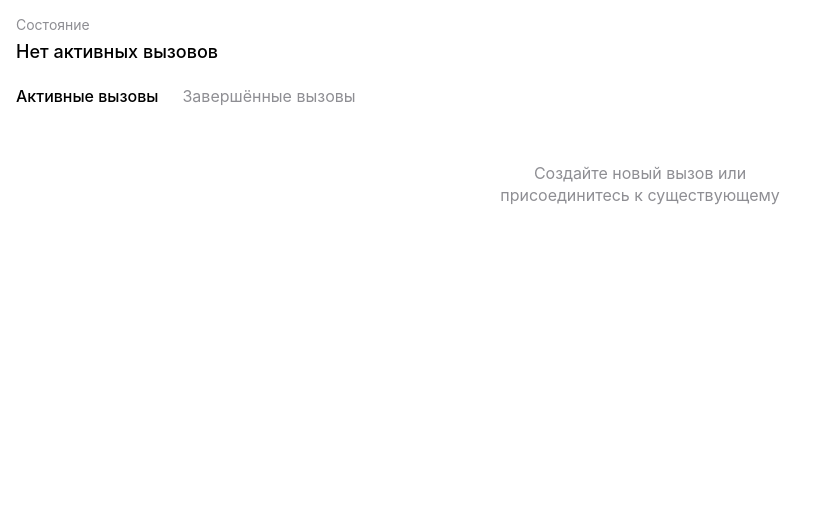
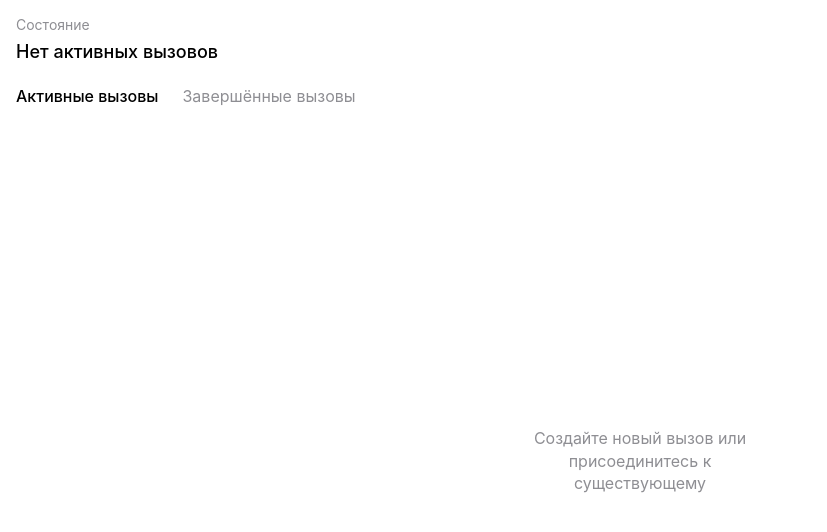
Before and after one commit to nsnacademy/nsn-tgproj, a React (Vite) app: page / in a window 1280 px wide. Shown: the top 532 px of the page, without its empty margins (0-827 px from the left). Built offline with nearby package versions, Linux system fonts and the light colour scheme.

Commit message:
v1.1 home

```diff
--- a/src/screens/Home/styles.ts
+++ b/src/screens/Home/styles.ts
@@ -1,16 +1,11 @@
 import styled from 'styled-components';
 
 export const HomeContainer = styled.div`
-  width: 100%;
-  height: 100%;
+  flex: 1;
 
   display: flex;
   flex-direction: column;
-
-  /* 🔹 основной внутренний отступ */
   padding: 16px;
-
-  box-sizing: border-box;
 `;
 
 export const Header = styled.div`
@@ -46,14 +41,14 @@ export const Content = styled.div`
   flex: 1;
 
   display: flex;
-  align-items: flex-start;
+  align-items: center;
   justify-content: center;
 
-  /* 🔹 вместо 96px — адаптивный отступ */
-  padding-top: 24px;
+  min-height: 0;
 `;
 
 export const EmptyText = styled.div`
+  max-width: 260px;
   font-size: 16px;
   color: #8e8e93;
   text-align: center;
--- a/src/screens/Splash/styles.ts
+++ b/src/screens/Splash/styles.ts
@@ -1,17 +1,14 @@
 import styled from 'styled-components';
 
 export const SplashContainer = styled.div`
-  width: 100%;
-  height: 100%;
+  flex: 1;
 
   display: flex;
   flex-direction: column;
   align-items: center;
   justify-content: center;
 
-  /* 🔹 безопасные отступы уже учтены глобально */
   padding: 16px;
-
   text-align: center;
 `;
 
--- a/src/shared/config/globalStyles.ts
+++ b/src/shared/config/globalStyles.ts
@@ -9,8 +9,7 @@ export const GlobalStyles = createGlobalStyle`
   }
 
   html,
-  body,
-  #root {
+  body {
     width: 100%;
     height: 100%;
     margin: 0;
@@ -20,20 +19,20 @@ export const GlobalStyles = createGlobalStyle`
     color: var(--tg-text, #111);
 
     font-family: -apple-system, BlinkMacSystemFont, 'Inter', 'Segoe UI', Roboto, sans-serif;
-
     overflow: hidden;
   }
 
-  /* 🧠 Telegram / iOS safe areas */
-  body {
+  #root {
+    width: 100%;
+    height: 100%;
+
+    /* ✅ ВАЖНО: safe-area ТУТ */
     padding-top: env(safe-area-inset-top);
     padding-right: env(safe-area-inset-right);
     padding-bottom: env(safe-area-inset-bottom);
     padding-left: env(safe-area-inset-left);
-  }
 
-  /* Убираем bounce / overscroll */
-  body {
-    overscroll-behavior: none;
+    display: flex;
+    flex-direction: column;
   }
 `;
```
